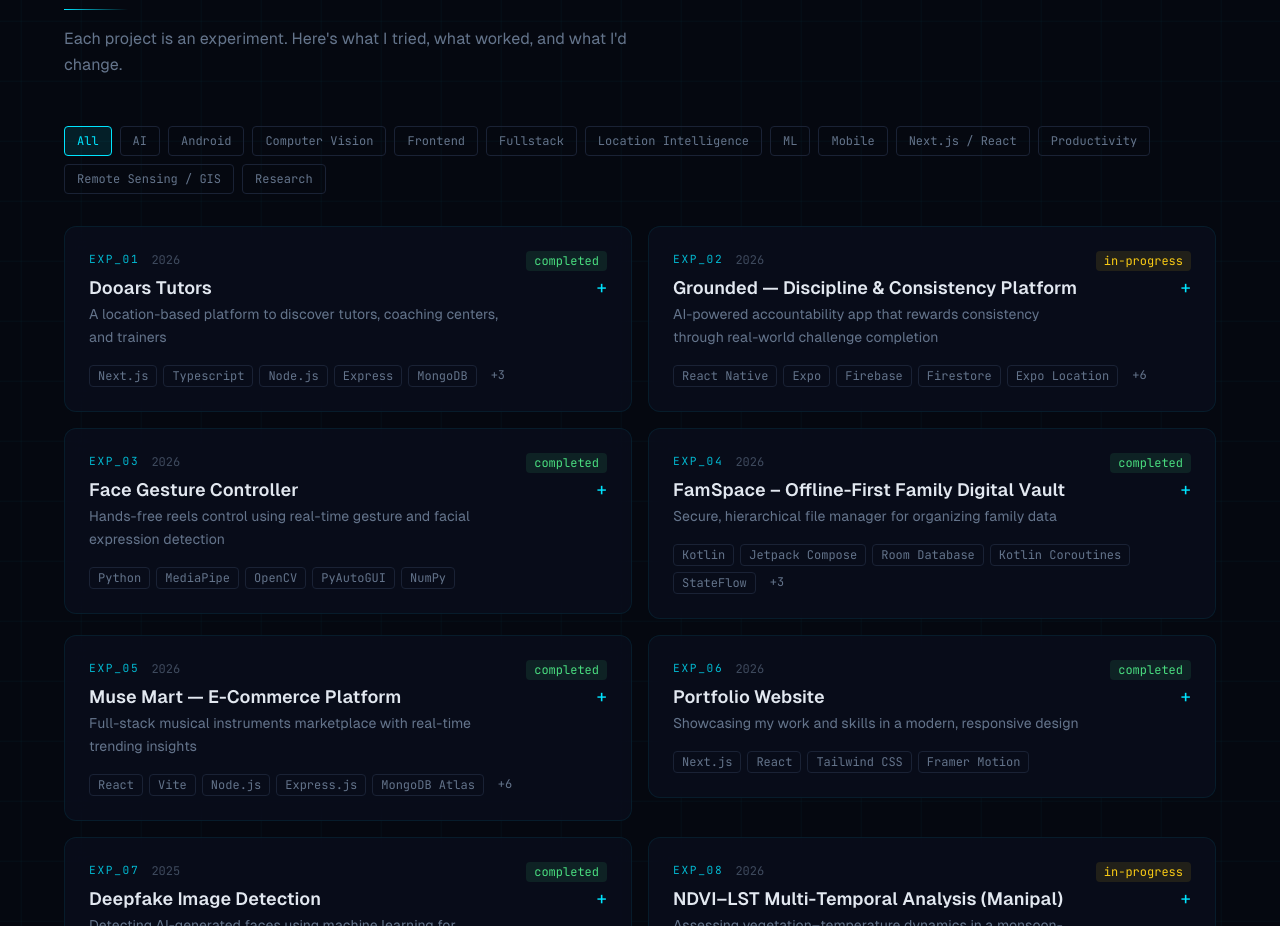
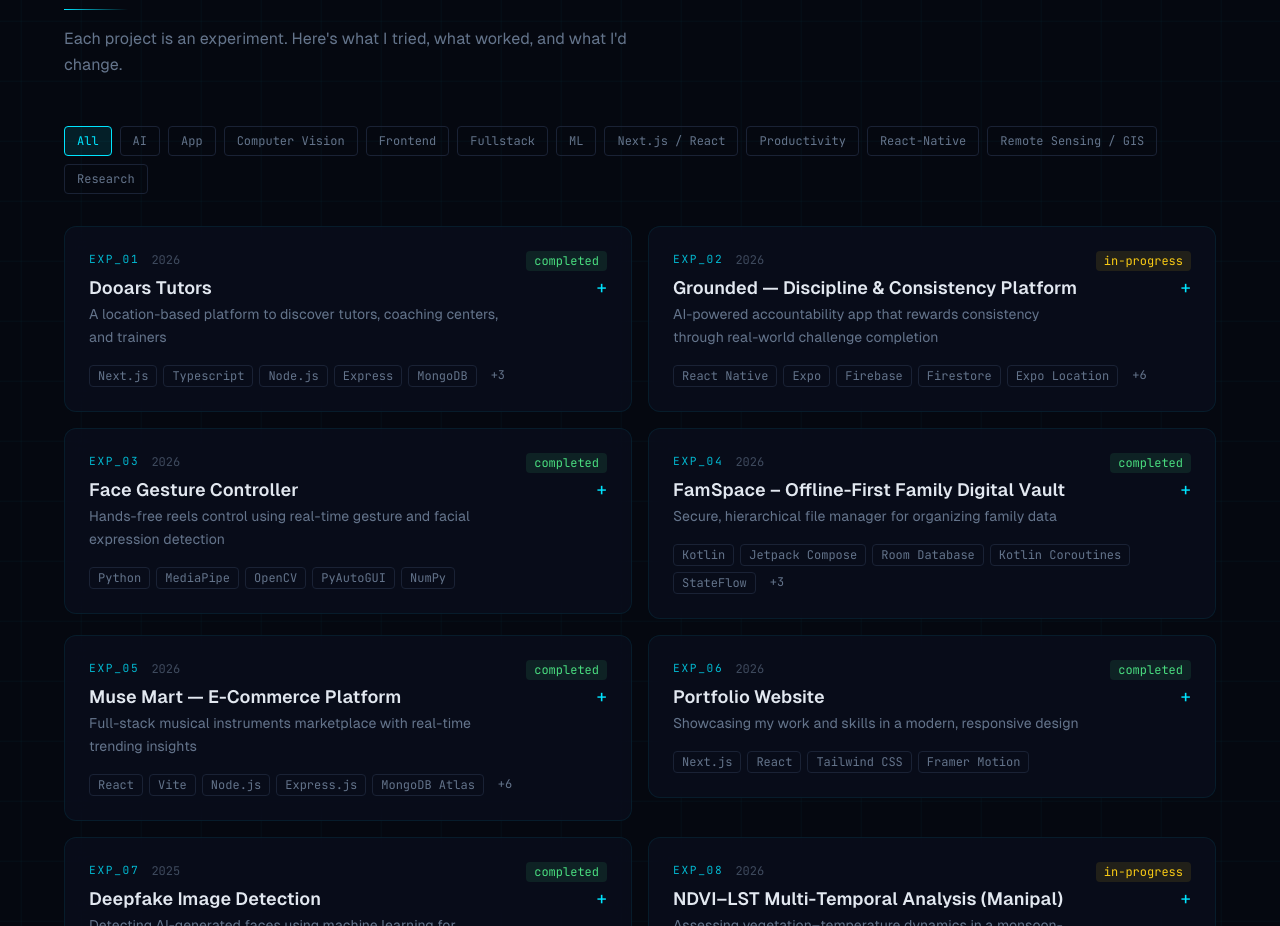
Before and after one commit to Subhadeep-Dhar/portfolio, a Next.js app: page / in a window 1280 px wide. Shown: the part 2880-3806 px from the top of the page. Built offline with nearby package versions, Linux system fonts and the light colour scheme.

Commit message:
minor change

```diff
--- a/src/data/projects.js
+++ b/src/data/projects.js
@@ -81,7 +81,7 @@ export const projects = [
       'EAS Build'
     ],
 
-    tags: ['Mobile', 'AI', 'Productivity', 'Location Intelligence'],
+    tags: ['App', 'AI', 'ML', 'Productivity', 'Fullstack', 'React-Native'],
 
     featured: true,
     status: 'in-progress',
@@ -140,7 +140,7 @@ export const projects = [
       'ZXing (planned for QR)',
       'Android DataStore'
     ],
-    tags: ['Android'],
+    tags: ['App'],
     featured: true,
     status: 'completed',
     year: '2026',
@@ -233,7 +233,7 @@ export const projects = [
     future:
       'Expand the dataset to include newer deepfake techniques, improve model robustness against adversarial attacks, and deploy as an API or browser extension for wider accessibility.',
     tech: ['Python', 'TensorFlow', 'PyTorch'],
-    tags: ['ML', 'AI', 'Research'],
+    tags: ['ML', 'Research'],
     featured: true,
     status: 'completed',
     year: '2025',
```
